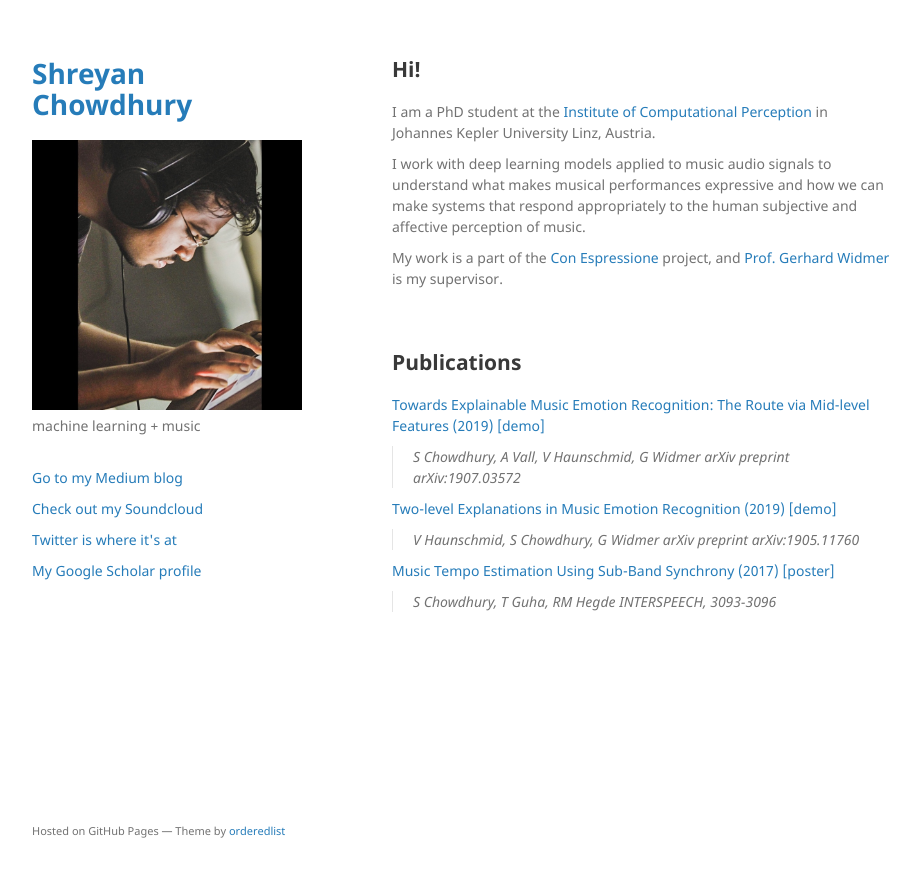
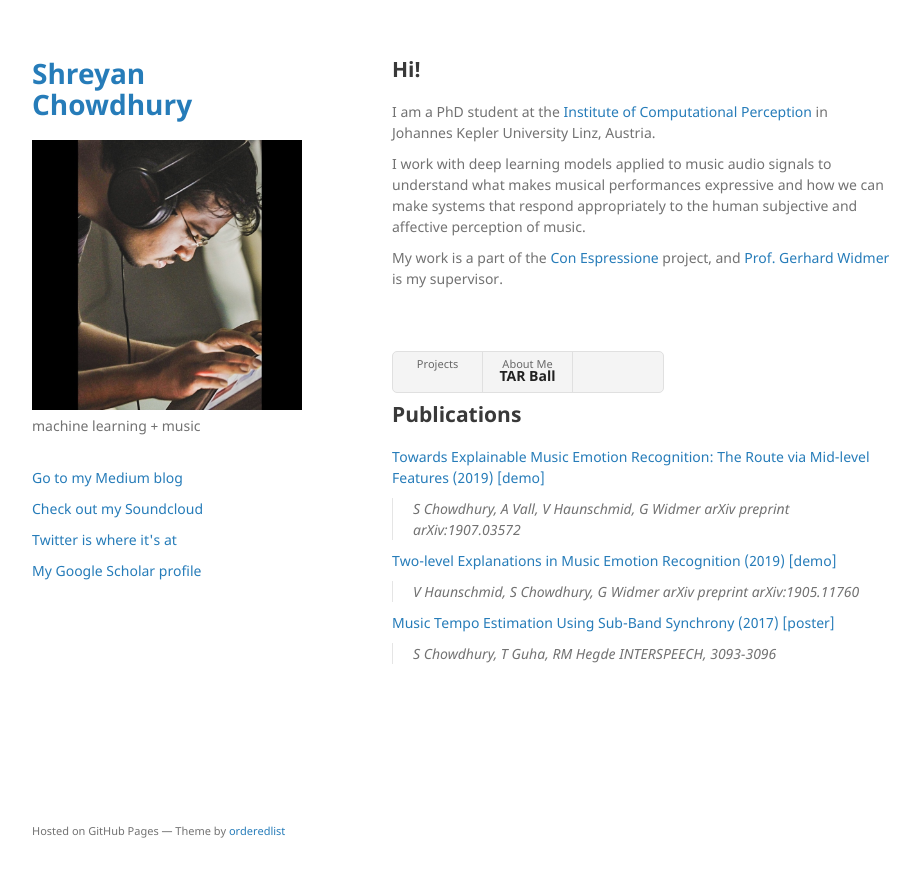
Before and after one commit to shreyanc/shreyanc.github.io, a Jekyll site: the page built from index.md, in a window 1280 px wide. Shown: the top 877 px of the page, without its empty margins (178-1098 px from the left). Built offline with Jekyll 4.4.1, drawn with Linux system fonts in a browser that asks for light colours; our own code applies the rules of GitHub Pages for plain Markdown files.

Commit message:
Update index.md

```diff
--- a/index.md
+++ b/index.md
@@ -12,6 +12,11 @@ My work is a part of the [Con Espressione](https://www.jku.at/en/institute-of-co
 
 <br><br>
 
+ <ul class="downloads">
+    <li><a href="#">Projects</a></li>
+    <li><a href="#">About Me <strong>TAR Ball</strong></a></li>
+ </ul>
+
 ## Publications
 
 [Towards Explainable Music Emotion Recognition: The Route via Mid-level Features (2019)](https://arxiv.org/abs/1907.03572) [[demo]](https://shreyanc.github.io/pages/ismir_example.html)
```
